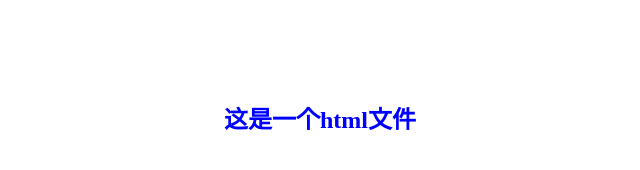
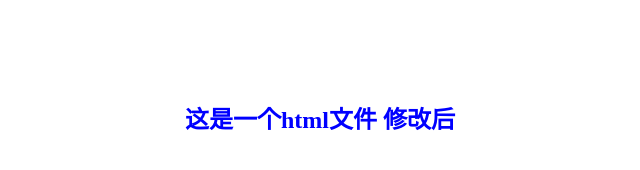
Before and after one commit to dmy-vision/dmycom, a plain HTML site: page index.html in a window 1280 px wide. Shown: the whole page, without its empty margins (320-960 px from the left). Drawn offline with Linux system fonts and the light colour scheme.

Commit message:
modify index.html

```diff
--- a/index.html
+++ b/index.html
@@ -5,6 +5,6 @@
 	<link rel="stylesheet" type="text/css" href="style.css">
 </head>
 <body>
-<h2>这是一个html文件</h2>
+<h2>这是一个html文件   修改后</h2>
 </body>
 </html>
```
